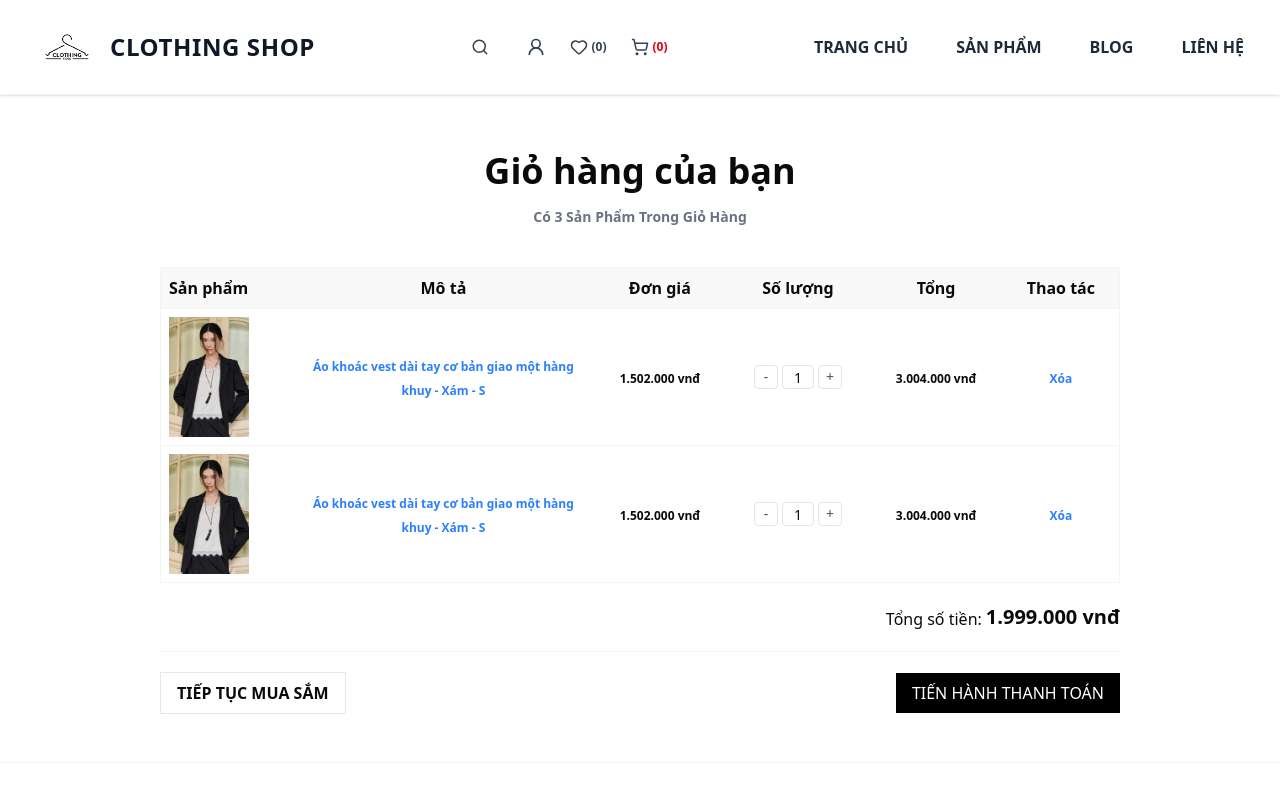
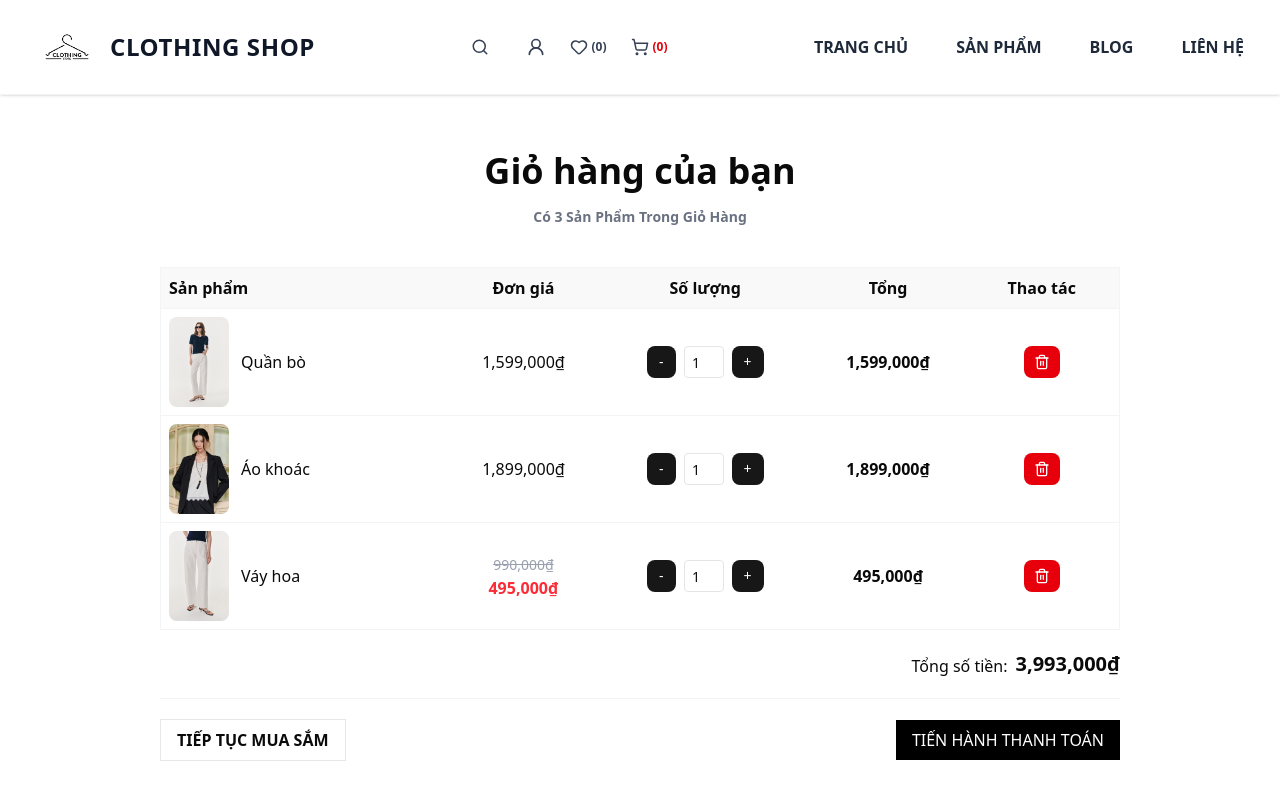
Before and after one commit to quynhdt04/do_an_CCNLTHD, a Next.js app: page /cart in a window 1280 px wide. Shown: the top 800 px of the page. Built offline with nearby package versions, Linux system fonts and the light colour scheme.

Commit message:
Update trang gio hang

```diff
--- a/app/(client)/cart/page.tsx
+++ b/app/(client)/cart/page.tsx
@@ -1,9 +1,11 @@
 "use client";
 
-import ProductItem from "@/app/components/ProductItem";
 import Image from "next/image";
 import Link from "next/link";
 import { useEffect, useState } from "react";
+import { Trash2 } from "lucide-react";
+import { Button } from "@/components/ui/button";
+import ProductItem from "@/app/components/ProductItem";
 
 interface Product {
   id: string;
@@ -11,54 +13,89 @@ interface Product {
   price: number;
   images: string[];
   discount?: number;
+  quantity: number;
 }
 
 export default function Cart() {
-    const [quantity, setQuantity] = useState(1);
-
-    const [swipers, setSwipers] = useState<{ [key: string]: any }>({});
   const [products, setProducts] = useState<Product[]>([]);
   const [selectedIndexes, setSelectedIndexes] = useState<{ [key: string]: number }>({});
-
-    const handleDecrease = () => {
-        setQuantity((prev) => Math.max(1, prev - 1));
-    };
-
-    const handleIncrease = () => {
-        setQuantity((prev) => prev + 1);
-    };
-
-    const handleChange = (e: React.ChangeEvent<HTMLInputElement>) => {
-        let value = parseInt(e.target.value, 10);
-        if (isNaN(value) || value < 1) value = 1;
-        setQuantity(value);
-    };
+  const [swipers, setSwipers] = useState<{ [key: string]: any }>({});
 
   useEffect(() => {
     const fakeProducts: Product[] = [
-            { id: "product_1", name: "Quần bò", price: 1599000, images: ["/do.jpg", "/vest.png", "/quan.jpg"] },
-            { id: "product_2", name: "Áo khoác", price: 1899000, images: ["/vest.png", "/do.jpg", "/quan.jpg"] },
-            { id: "product_3", name: "Váy hoa", price: 990000, images: ["/quan.jpg", "/vest.png"], discount: 50 },
-            { id: "product_4", name: "Váy hoa", price: 990000, images: ["/quan.jpg"], discount: 80 },
+      {
+        id: "product_1",
+        name: "Quần bò",
+        price: 1599000,
+        images: ["/do.jpg"],
+        quantity: 1,
+      },
+      {
+        id: "product_2",
+        name: "Áo khoác",
+        price: 1899000,
+        images: ["/vest.png"],
+        quantity: 1,
+      },
+      {
+        id: "product_3",
+        name: "Váy hoa",
+        price: 990000,
+        images: ["/quan.jpg"],
+        discount: 50,
+        quantity: 1,
+      },
     ];
     setProducts(fakeProducts);
   }, []);
+
+  const handleIncrease = (id: string) => {
+    setProducts((prev) =>
+      prev.map((p) => (p.id === id ? { ...p, quantity: p.quantity + 1 } : p))
+    );
+  };
+
+  const handleDecrease = (id: string) => {
+    setProducts((prev) =>
+      prev.map((p) => (p.id === id ? { ...p, quantity: Math.max(1, p.quantity - 1) } : p))
+    );
+  };
+
+  const handleChange = (id: string, value: number) => {
+    setProducts((prev) =>
+      prev.map((p) => (p.id === id ? { ...p, quantity: Math.max(1, value) } : p))
+    );
+  };
+
+  const handleRemove = (id: string) => {
+    setProducts((prev) => prev.filter((p) => p.id !== id));
+  };
+
+  const getTotal = (price: number, quantity: number, discount?: number) => {
+    const finalPrice = discount ? price * (1 - discount / 100) : price;
+    return finalPrice * quantity;
+  };
+
+  const totalCart = products.reduce(
+    (acc, p) => acc + getTotal(p.price, p.quantity, p.discount),
+    0
+  );
+
   return (
     <>
-            <div className="xl:px-40 lg:px-0 md:px-0 sm:px-5 px-5 py-4">
+      <div className="xl:px-40 lg:px-10 md:px-6 sm:px-4 px-4 py-4">
         <div className="flex flex-col items-center justify-center space-y-2 md:space-y-4 py-10">
-                    <span className="text-xl md:text-4xl font-semibold">
-                        Giỏ hàng của bạn
-                    </span>
+          <span className="text-xl md:text-4xl font-semibold">Giỏ hàng của bạn</span>
           <span className="text-sm font-semibold text-gray-500 capitalize">
-                        có 3 sản phẩm trong giỏ hàng
+            có {products.length} sản phẩm trong giỏ hàng
           </span>
         </div>
+
+        {/* Desktop Table */}
         <table className="w-full border border-gray-100 table-auto hidden md:table">
-                    <thead className="border border-gray-100 bg-[#F9F9F9]">
+          <thead className="bg-[#F9F9F9]">
             <tr>
               <th className="p-2 text-left">Sản phẩm</th>
-                            <th className="p-2 text-center">Mô tả</th>
               <th className="p-2 text-center">Đơn giá</th>
               <th className="p-2 text-center">Số lượng</th>
               <th className="p-2 text-center">Tổng</th>
@@ -66,203 +103,120 @@ export default function Cart() {
             </tr>
           </thead>
           <tbody>
-                        <tr className="border-t border-gray-100">
-                            <td className="p-2 text-center align-middle">
-                                <Image src="/vest.png" alt="vest" width={80} height={100} />
+            {products.map((p) => (
+              <tr key={p.id} className="border-t border-gray-100">
+                <td className="p-2 flex items-center gap-3">
+                  <Image src={p.images[0]} alt={p.name} width={60} height={60} className="rounded-md" />
+                  <span>{p.name}</span>
                 </td>
-                            <td className="p-2 text-center align-middle whitespace-normal break-words w-[300px]">
-                                <Link
-                                    href="/products/123"
-                                    className="text-xs text-blue-500 font-semibold"
-                                >
-                                    Áo khoác vest dài tay cơ bản giao một hàng khuy - Xám - S
-                                </Link>
+                <td className="text-center">
+                  {p.discount ? (
+                    <>
+                      <span className="line-through text-sm text-gray-400">{p.price.toLocaleString()}₫</span>
+                      <br />
+                      <span className="text-red-500 font-semibold">
+                        {(p.price * (1 - p.discount / 100)).toLocaleString()}₫
+                      </span>
+                    </>
+                  ) : (
+                    <span>{p.price.toLocaleString()}₫</span>
+                  )}
                 </td>
-                            <td className="p-2 text-center align-middle">
-                                <span className="text-xs font-semibold">1.502.000 vnđ</span>
-                            </td>
-                            <td className="p-2 text-center align-middle">
-                                <div className="flex items-center justify-center gap-1">
-                                    <button
-                                        type="button"
-                                        aria-label="Giảm số lượng"
-                                        onClick={handleDecrease}
-                                        className="w-6 h-6 flex items-center justify-center rounded border bg-white text-gray-600 hover:bg-gray-100 active:scale-95 cursor-pointer text-sm"
-                                    >
-                                        -
-                                    </button>
-
+                <td className="text-center">
+                  <div className="flex justify-center items-center gap-2">
+                    <Button size="sm" onClick={() => handleDecrease(p.id)}>-</Button>
                     <input
                       type="number"
-                                        min="1"
-                                        value={quantity}
-                                        onChange={handleChange}
-                                        className="w-8 h-6 text-center rounded border text-sm focus:outline-none focus:ring-1 focus:ring-blue-400
-                                            [appearance:textfield]
-                                            [&::-webkit-outer-spin-button]:appearance-none
-                                            [&::-webkit-inner-spin-button]:appearance-none"
+                      min={1}
+                      value={p.quantity}
+                      onChange={(e) => handleChange(p.id, parseInt(e.target.value))}
+                      className="w-10 h-8 text-center rounded border text-sm"
                     />
-                                    <button
-                                        type="button"
-                                        aria-label="Tăng số lượng"
-                                        onClick={handleIncrease}
-                                        className="w-6 h-6 flex items-center justify-center rounded border bg-white text-gray-600 hover:bg-gray-100 active:scale-95 cursor-pointer text-sm"
-                                    >
-                                        +
-                                    </button>
+                    <Button size="sm" onClick={() => handleIncrease(p.id)}>+</Button>
                   </div>
-
                 </td>
-                            <td className="p-2 text-center align-middle">
-                                <span className="text-xs font-semibold">3.004.000 vnđ</span>
+                <td className="text-center font-semibold">
+                  {getTotal(p.price, p.quantity, p.discount).toLocaleString()}₫
                 </td>
-                            <td className="p-2 text-center align-middle">
-                                <button className="text-xs text-blue-500 font-semibold">Xóa</button>
+                <td className="text-center">
+                  <Button variant="destructive" size="sm" onClick={() => handleRemove(p.id)}>
+                    <Trash2 className="h-4 w-4" />
+                  </Button>
                 </td>
               </tr>
-                        <tr className="border-t border-gray-100">
-                            <td className="p-2 text-center align-middle">
-                                <Image src="/vest.png" alt="vest" width={80} height={100} />
-                            </td>
-                            <td className="p-2 text-center align-middle whitespace-normal break-words w-[300px]">
-                                <Link
-                                    href="/products/123"
-                                    className="text-xs text-blue-500 font-semibold"
-                                >
-                                    Áo khoác vest dài tay cơ bản giao một hàng khuy - Xám - S
-                                </Link>
-                            </td>
-                            <td className="p-2 text-center align-middle">
-                                <span className="text-xs font-semibold">1.502.000 vnđ</span>
-                            </td>
-                            <td className="p-2 text-center align-middle">
-                                <div className="flex items-center justify-center gap-1">
-                                    <button
-                                        type="button"
-                                        aria-label="Giảm số lượng"
-                                        onClick={handleDecrease}
-                                        className="w-6 h-6 flex items-center justify-center rounded border bg-white text-gray-600 hover:bg-gray-100 active:scale-95 cursor-pointer text-sm"
-                                    >
-                                        -
-                                    </button>
-
-                                    <input
-                                        type="number"
-                                        min="1"
-                                        value={quantity}
-                                        onChange={handleChange}
-                                        className="w-8 h-6 text-center rounded border text-sm focus:outline-none focus:ring-1 focus:ring-blue-400
-                                            [appearance:textfield]
-                                            [&::-webkit-outer-spin-button]:appearance-none
-                                            [&::-webkit-inner-spin-button]:appearance-none"
-                                    />
-                                    <button
-                                        type="button"
-                                        aria-label="Tăng số lượng"
-                                        onClick={handleIncrease}
-                                        className="w-6 h-6 flex items-center justify-center rounded border bg-white text-gray-600 hover:bg-gray-100 active:scale-95 cursor-pointer text-sm"
-                                    >
-                                        +
-                                    </button>
-                                </div>
-
-                            </td>
-                            <td className="p-2 text-center align-middle">
-                                <span className="text-xs font-semibold">3.004.000 vnđ</span>
-                            </td>
-                            <td className="p-2 text-center align-middle">
-                                <button className="text-xs text-blue-500 font-semibold">Xóa</button>
-                            </td>
-                        </tr>
+            ))}
           </tbody>
         </table>
 
-                <table className="w-full border border-gray-100 table-auto md:hidden table">
-                    <thead className="border border-gray-100 bg-[#F9F9F9]">
-                        <tr>
-                            <th className="p-2 text-left">Sản phẩm</th>
-                            <th className="p-2 text-center">Mô tả</th>
-                        </tr>
-                    </thead>
-                    <tbody>
-                        <tr className="border-t border-gray-100">
-                            <td className="p-2 text-center align-middle">
-                                <Image src="/vest.png" alt="vest" width={140} height={160} />
-                            </td>
-                            <td className="p-2 text-center align-middle flex flex-col space-y-2">
-                                <Link
-                                    href="/products/123"
-                                    className="text-xs text-blue-500 font-semibold whitespace-normal break-words"
-                                >
-                                    Áo khoác vest dài tay cơ bản giao một hàng khuy - Xám - S
-                                </Link>
-                                <span className="text-xs font-semibold">1.502.000 vnđ</span>
-                                <div className="flex items-center justify-center gap-1">
-                                    <button
-                                        type="button"
-                                        aria-label="Giảm số lượng"
-                                        onClick={handleDecrease}
-                                        className="w-6 h-6 flex items-center justify-center rounded border bg-white text-gray-600 hover:bg-gray-100 active:scale-95 cursor-pointer text-sm"
-                                    >
-                                        -
-                                    </button>
-
+        {/* Mobile View */}
+        <div className="md:hidden space-y-6">
+          {products.map((p) => (
+            <div key={p.id} className="border rounded-lg p-4 flex flex-col gap-3">
+              <div className="flex items-center gap-3">
+                <Image src={p.images[0]} alt={p.name} width={60} height={60} className="rounded-md" />
+                <div>
+                  <h3 className="font-semibold">{p.name}</h3>
+                  <p className="text-sm text-gray-500">
+                    {p.discount ? (
+                      <>
+                        <span className="line-through">{p.price.toLocaleString()}₫</span>{" "}
+                        <span className="text-red-500 font-semibold">
+                          {(p.price * (1 - p.discount / 100)).toLocaleString()}₫
+                        </span>
+                      </>
+                    ) : (
+                      <span>{p.price.toLocaleString()}₫</span>
+                    )}
+                  </p>
+                </div>
+              </div>
+              <div className="flex justify-between items-center">
+                <div className="flex items-center gap-2">
+                  <Button size="sm" onClick={() => handleDecrease(p.id)}>-</Button>
                   <input
                     type="number"
-                                        min="1"
-                                        value={quantity}
-                                        onChange={handleChange}
-                                        className="w-8 h-6 text-center rounded border text-sm focus:outline-none focus:ring-1 focus:ring-blue-400
-                                            [appearance:textfield]
-                                            [&::-webkit-outer-spin-button]:appearance-none
-                                            [&::-webkit-inner-spin-button]:appearance-none"
+                    min={1}
+                    value={p.quantity}
+                    onChange={(e) => handleChange(p.id, parseInt(e.target.value))}
+                    className="w-10 h-8 text-center rounded border text-sm"
                   />
-                                    <button
-                                        type="button"
-                                        aria-label="Tăng số lượng"
-                                        onClick={handleIncrease}
-                                        className="w-6 h-6 flex items-center justify-center rounded border bg-white text-gray-600 hover:bg-gray-100 active:scale-95 cursor-pointer text-sm"
-                                    >
-                                        +
-                                    </button>
+                  <Button size="sm" onClick={() => handleIncrease(p.id)}>+</Button>
                 </div>
-                                <span className="text-xs font-semibold">3.004.000 vnđ</span>
-                                <button className="text-xs text-blue-500 font-semibold">Xóa</button>
-                            </td>
-                        </tr>
-                    </tbody>
-                </table>
-                <div className="flex justify-end items-end gap-1 py-5">
-                    <span className="text-base">
-                        Tổng số tiền:
-                    </span>
-                    <span className="text-xl font-bold">
-                        1.999.000 vnđ
-                    </span>
+                <Button variant="destructive" size="sm" onClick={() => handleRemove(p.id)}>
+                  <Trash2 className="h-4 w-4" />
+                </Button>
               </div>
-                <div className="flex-col md:flex-row border-t border-gray-100 flex items-center justify-between">
+              <p className="text-right font-semibold">
+                Tổng: {getTotal(p.price, p.quantity, p.discount).toLocaleString()}₫
+              </p>
+            </div>
+          ))}
+        </div>
+
+        {/* Tổng tiền và hành động */}
+        <div className="flex justify-end items-end gap-2 py-5">
+          <span className="text-base">Tổng số tiền:</span>
+          <span className="text-xl font-bold">{totalCart.toLocaleString()}₫</span>
+        </div>
+
+        <div className="flex-col md:flex-row border-t border-gray-100 flex items-center justify-between gap-4">
+          <Link href="/" passHref>
             <div className="px-4 py-2 mt-5 w-full md:w-auto text-center border border-gray-200 font-semibold uppercase text-sm md:text-base cursor-pointer">
-                        <Link href="/">
-                            tiếp tục mua sắm
+              Tiếp tục mua sắm
+            </div>
           </Link>
+          <Link href="/checkout" passHref>
+            <div className="px-4 py-2 mt-5 w-full md:w-auto text-center bg-black text-white uppercase text-sm md:text-base cursor-pointer hover:bg-gray-800 transition">
+              Tiến hành thanh toán
             </div>
-                    <div className="px-4 py-2 mt-5  w-full md:w-auto text-center bg-black text-white uppercase text-sm md:text-base cursor-pointer">
-                        <Link href="/">
-                            tiến hành thanh toán
           </Link>
         </div>
       </div>
-            </div>
 
-            <div className="border-t border-gray-100 my-8">
-
-            </div>
-
-            <div className="xl:px-40 md:px-5 md:py-5 px-5 py-10">
-                <div className="text-xl text-gray-600 uppercase text-left font-semibold">
-                    cÓ thể bạn cũng thích
-                </div>
-                <div className="grid grid-cols-2 sm:grid-cols-2 md:grid-cols-2  lg:grid-cols-4 gap-4 py-5">
+      {/* Gợi ý sản phẩm */}
+      <div className="xl:px-40 md:px-5 px-5 py-10">
+        <h2 className="text-xl text-gray-600 uppercase font-semibold mb-4">Có thể bạn cũng thích</h2>
+        <div className="grid grid-cols-2 sm:grid-cols-2 md:grid-cols-3 lg:grid-cols-4 gap-6">
           {products.map((product) => (
             <ProductItem
               key={product.id}
@@ -276,5 +230,5 @@ export default function Cart() {
         </div>
       </div>
     </>
-    )
+  );
 }
```
Lines whose indentation alone changed are shown as unchanged.
